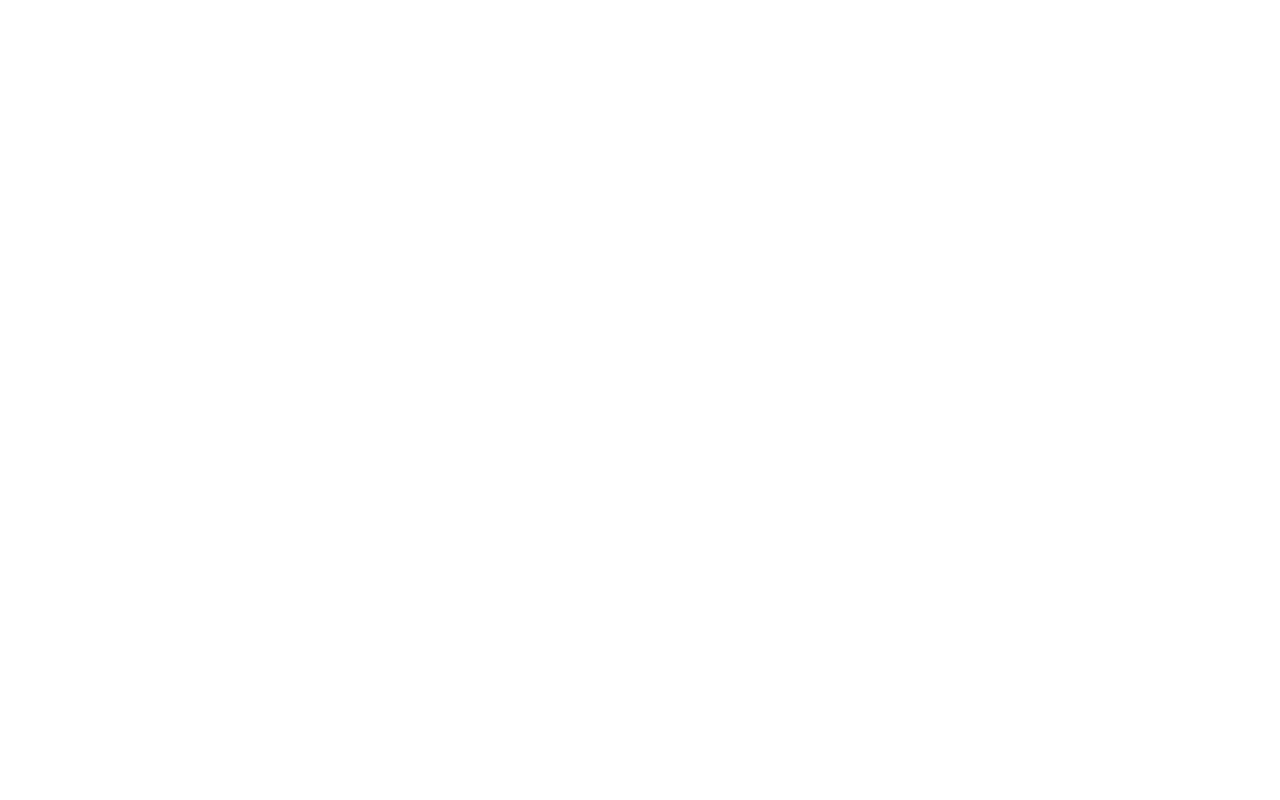
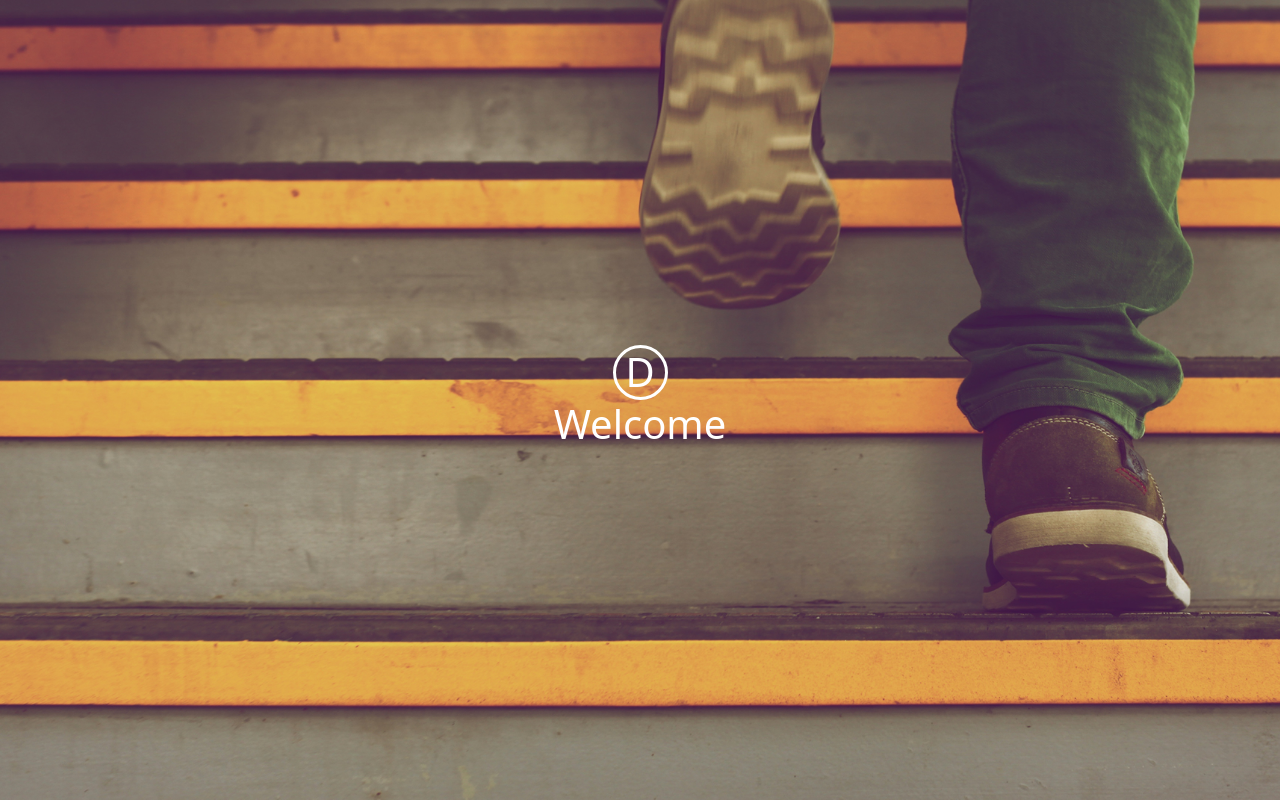
Before and after one commit to james-muriithi/delani-studio, a plain HTML site: page index.html in a window 1280 px wide. Drawn offline with nearby package versions, Linux system fonts and the light colour scheme.

Commit message:
addd page logo and welcome text

```diff
--- a/css/style.css
+++ b/css/style.css
@@ -2,4 +2,14 @@
 body,
 html {
   height: 100%;
-  font-family: Lato, Arial, sans-serif; }
+  font-family: Lato, Arial, sans-serif;
+  overflow-x: hidden; }
+
+#home {
+  background: url("../images/backgrounds/h_img.jpg");
+  background-repeat: no-repeat;
+  background-size: cover;
+  background-position: center center; }
+  #home .home-details .logo {
+    height: 55px;
+    width: 55px; }
--- a/index.html
+++ b/index.html
@@ -20,8 +20,17 @@
 
 <body>
 
-    <section id="home" class="h-100 row justify-content-center position-relativ align-items-center">
-
+    <section id="home" class="h-100 row justify-content-center position-relative align-items-center">
+        <div class="home-details text-center text-white">
+            <div class="justify-content-center d-flex">
+                <div class="logo d-flex rounded-circle border-3 border-white border justify-content-center align-items-center fw-medium fs-1">
+                    D
+                </div>
+            </div>
+            <div class="welcome-title">
+                <h1>Welcome</h1>
+            </div>
+        </div>
     </section>
 
 
```
Also changed, not shown: images/backgrounds/h_img.jpg (added).
